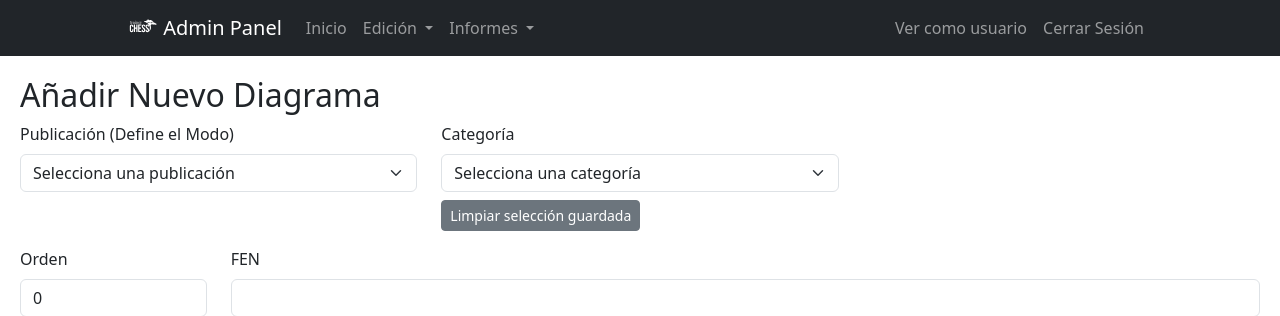
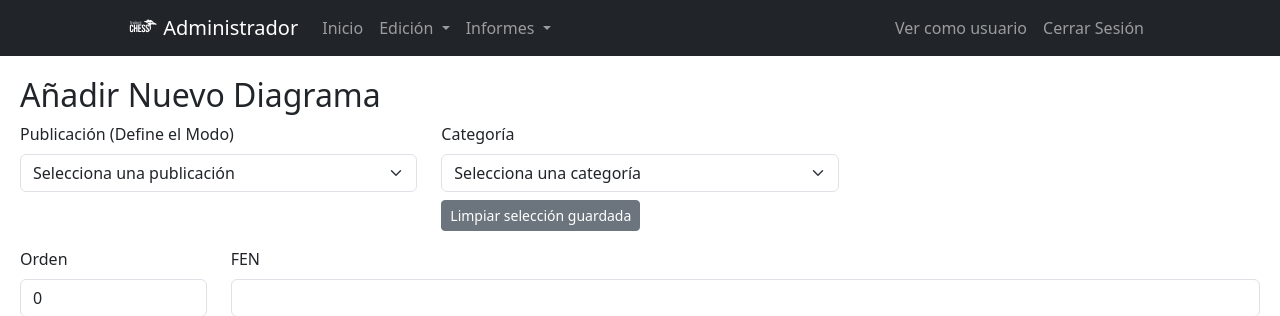
Before and after one commit to renan2013/chesstrainer, a PHP site: page /admin/anadir_problema.php in a window 1280 px wide. Shown: the top 316 px of the page. Run offline with PHP 8.4, Linux system fonts and the light colour scheme; a user stored in the database is signed in; data comes from the database, SQL or seed files in the repository.

Commit message:
Refactor: actualiza el menú de navegación y la página de inicio del administrador

```diff
--- a/admin/includes/sidebar.php
+++ b/admin/includes/sidebar.php
@@ -2,7 +2,7 @@
     <div class="container-fluid">
         <a class="navbar-brand" href="../index.php">
             <img src="../img/logo_blanco.svg" alt="Chess Trainer Logo" width="30" height="24" class="d-inline-block align-text-top">
-            Admin Panel
+            Administrador
         </a>
         <button class="navbar-toggler" type="button" data-bs-toggle="collapse" data-bs-target="#navbarNav" aria-controls="navbarNav" aria-expanded="false" aria-label="Toggle navigation">
             <span class="navbar-toggler-icon"></span>
--- a/admin/index.php
+++ b/admin/index.php
@@ -40,7 +40,7 @@ $conn->close();
 
     <main class="main-content">
         <div class="d-flex justify-content-between align-items-center mb-4">
-            <h1 class="mb-0">Panel de Control</h1>
+            <h1 class="mb-0">Administración</h1>
             <button type="button" class="btn btn-info" data-bs-toggle="modal" data-bs-target="#top10Modal">
                 <i class="fas fa-chart-bar me-2"></i>Ver Gráfica Top 10
             </button>
```
